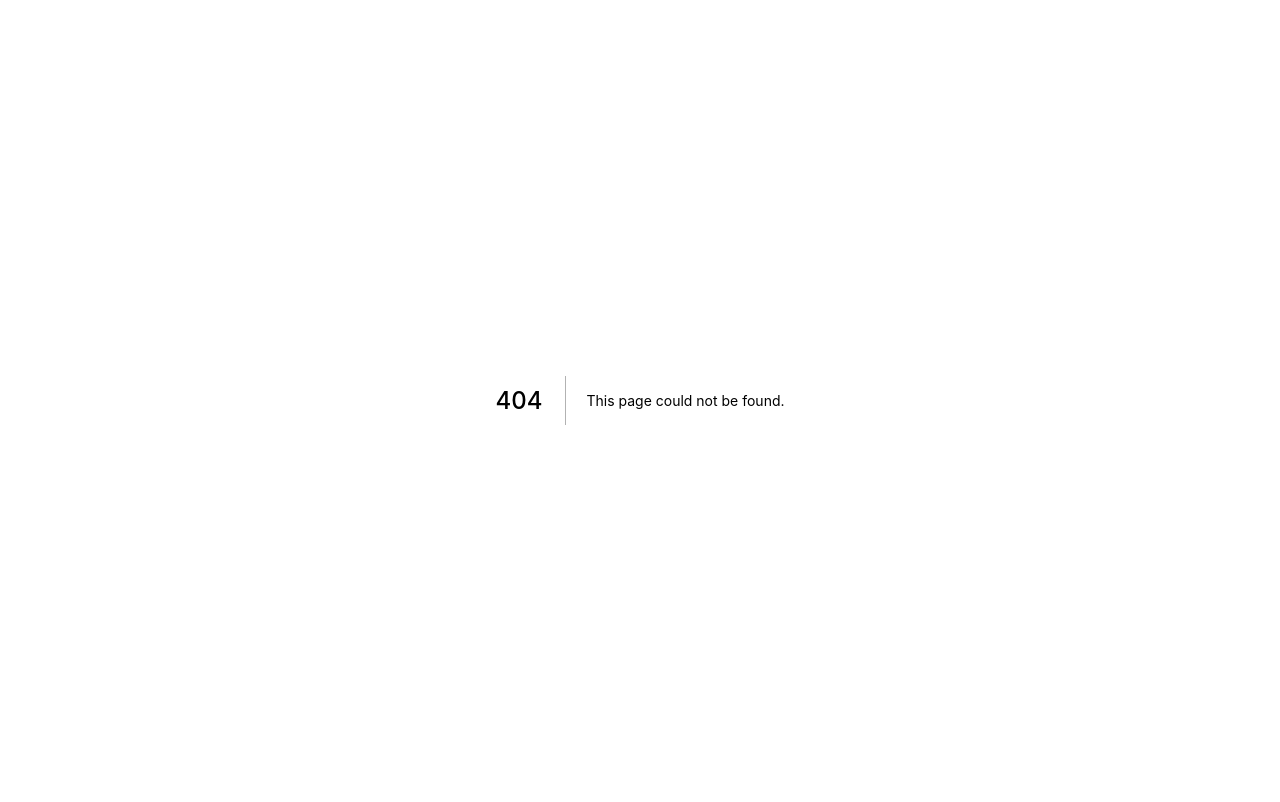
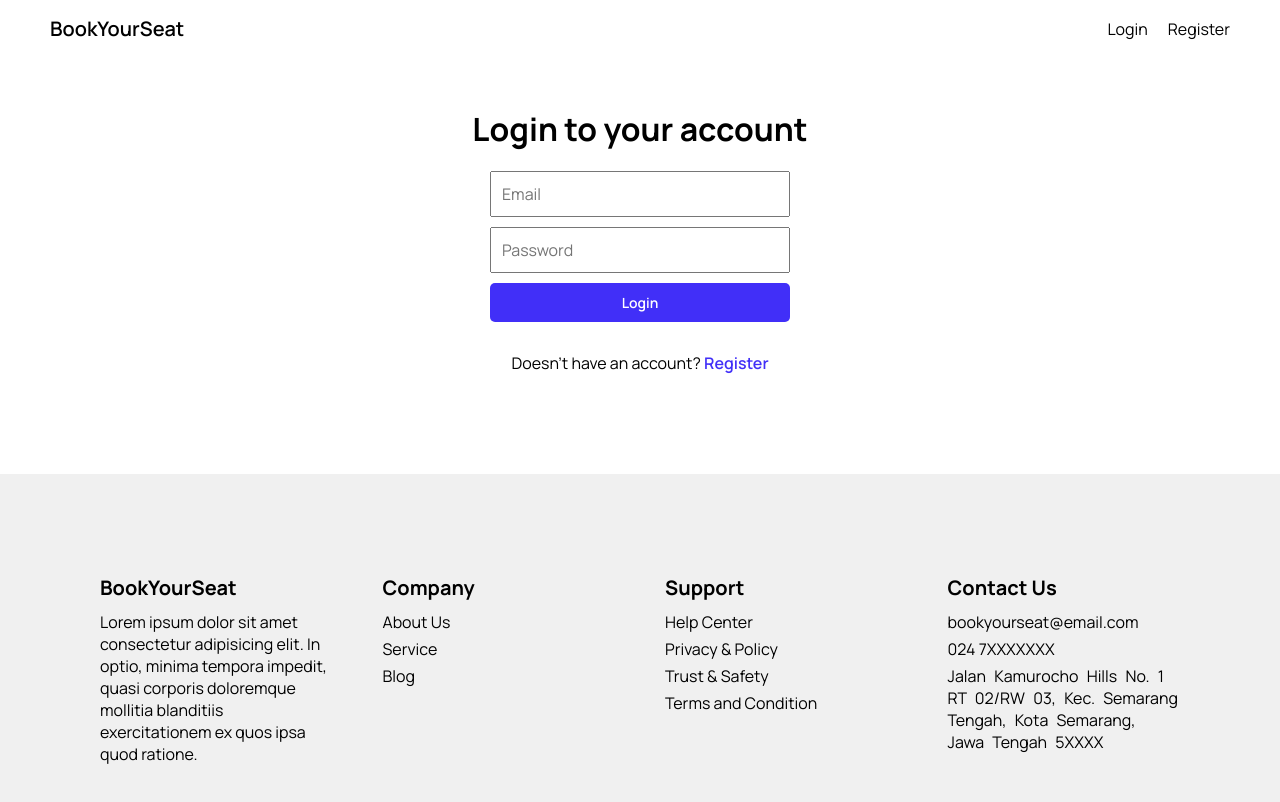
Before and after one commit to RaindyHardian/bus-ticketing-nextjs, a Next.js app: page /account/login in a window 1280 px wide. Before the commit this address had no page. Shown: the top 802 px of the page. Built offline with nearby package versions, Linux system fonts and the light colour scheme; no server answers.

Commit message:
add login page

```diff
--- a/components/home/header.module.css
+++ b/components/home/header.module.css
@@ -36,6 +36,7 @@
 
 .navLink:hover {
   color: #b9b3f8;
+  cursor: pointer;
 }
 
 /* HOME SEARCH TRIP */
--- a/components/layout/navbar.js
+++ b/components/layout/navbar.js
@@ -1,7 +1,11 @@
 import Link from "next/link";
 import styles from "./navbar.module.css";
 
+import { useSession, signOut } from "next-auth/client";
+
 export default function Navbar() {
+  const [session, loading] = useSession();
+
   return (
     <div className={styles.navbar}>
       <div>
@@ -9,6 +13,7 @@ export default function Navbar() {
           <a className={styles.logo}>BookYourSeat</a>
         </Link>
       </div>
+      {!session && !loading && (
         <ul className={styles.navList}>
           <li>
             <Link href="/account/login">
@@ -21,6 +26,16 @@ export default function Navbar() {
             </Link>
           </li>
         </ul>
+      )}
+      {session && !loading && (
+        <ul className={styles.navList}>
+          <li>
+            <a className={styles.navLink} onClick={() => signOut()}>
+              Logout
+            </a>
+          </li>
+        </ul>
+      )}
     </div>
   );
 }
--- a/components/layout/navbar.module.css
+++ b/components/layout/navbar.module.css
@@ -31,4 +31,5 @@
 
 .navLink:hover {
   color: #412ff8;
+  cursor: pointer;
 }
--- a/package.json
+++ b/package.json
@@ -11,6 +11,7 @@
     "luxon": "^1.26.0",
     "mysql2": "^2.2.5",
     "next": "10.2.0",
+    "next-auth": "^3.23.0",
     "react": "17.0.2",
     "react-dom": "17.0.2",
     "react-toastify": "^7.0.4",
--- a/pages/_app.js
+++ b/pages/_app.js
@@ -1,12 +1,15 @@
-import "../styles/globals.css";
+import { Provider } from "next-auth/client";
 import { ToastContainer } from "react-toastify";
 import "react-toastify/dist/ReactToastify.css";
+import "../styles/globals.css";
 
 function MyApp({ Component, pageProps }) {
   return (
     <>
-      <Component {...pageProps} />
-      <ToastContainer />
+      <Provider session={pageProps.session}>
+        <Component {...pageProps} />
+        <ToastContainer />
+      </Provider>
     </>
   );
 }
--- /dev/null
+++ b/pages/account/login.js
@@ -0,0 +1,125 @@
+import { useState } from "react";
+import Link from "next/link";
+import { useRouter } from "next/router";
+import { getSession, signIn } from "next-auth/client";
+import { toast } from "react-toastify";
+
+import Layout from "../../components/layout/layout";
+import styles from "../..//styles/login.module.css";
+
+export default function Login() {
+  const router = useRouter();
+  const [email, setEmail] = useState("");
+  const [password, setPassword] = useState("");
+
+  const [emailError, setEmailError] = useState(false);
+  const [passwordError, setPasswordError] = useState(false);
+
+  const [loadingLogin, setLoadingLogin] = useState(false);
+
+  async function loginHandler(e) {
+    e.preventDefault();
+    let isError = false;
+
+    if (email.trim() === "") {
+      isError = true;
+      setEmailError(true);
+    } else {
+      setEmailError(false);
+    }
+
+    if (password.trim() === "") {
+      isError = true;
+      setPasswordError(true);
+    } else {
+      setPasswordError(false);
+    }
+
+    if (!isError) {
+      setLoadingLogin(true);
+
+      const result = await signIn("credentials", {
+        redirect: false,
+        email: email,
+        password: password,
+      });
+
+      if (!result.error) {
+        // set some auth state
+        router.replace("/");
+        toast.success("Login succeeded");
+      }
+
+      toast.error(result.error);
+      setLoadingLogin(false);
+    }
+  }
+
+  return (
+    <Layout>
+      <div className={styles.container}>
+        <h1 className={styles.title}>Login to your account</h1>
+        <form className={styles.form} onSubmit={loginHandler}>
+          <div className={styles.formGroup}>
+            <input
+              className={styles.formText}
+              type="email"
+              name="email"
+              value={email}
+              placeholder="Email"
+              onChange={(e) => setEmail(e.target.value)}
+            />
+            {emailError && (
+              <div className={styles.formError}>Email is required</div>
+            )}
+          </div>
+          <div className={styles.formGroup}>
+            <input
+              className={styles.formText}
+              type="password"
+              name="password"
+              value={password}
+              placeholder="Password"
+              onChange={(e) => setPassword(e.target.value)}
+            />
+            {passwordError && (
+              <div className={styles.formError}>Password is required</div>
+            )}
+          </div>
+          {!loadingLogin ? (
+            <button className={styles.loginButton}>Login</button>
+          ) : (
+            <button className={styles.loginButtonLoading} disabled>
+              Login
+            </button>
+          )}
+        </form>
+        <div className={styles.information}>
+          <p>
+            Doesn't have an account?{" "}
+            <Link href="/account/register">
+              <a className={styles.link}>Register</a>
+            </Link>
+          </p>
+        </div>
+      </div>
+    </Layout>
+  );
+}
+
+export async function getServerSideProps(context) {
+  const session = await getSession({ req: context.req });
+
+  if (session) {
+    return {
+      redirect: {
+        destination: "/",
+        permanent: false,
+      },
+    };
+  }
+
+  return {
+    props: { session },
+  };
+}
--- a/pages/api/account/register.js
+++ b/pages/api/auth/register.js
@@ -41,5 +41,7 @@ export default async function handler(req, res) {
     }
   );
 
-  return res.status(201).json({ message: "Account registered successfully", insert });
+  return res
+    .status(201)
+    .json({ message: "Account registered successfully", insert });
 }
--- /dev/null
+++ b/styles/login.module.css
@@ -0,0 +1,74 @@
+.container {
+  padding: 50px 50px 0 50px;
+}
+
+.title {
+  text-align: center;
+  margin-bottom: 20px;
+}
+
+.form {
+  display: flex;
+  flex-direction: column;
+  align-items: center;
+  margin-bottom: 30px;
+}
+
+.formText {
+  font-family: "Manrope", sans-serif;
+  font-size: 16px;
+  padding: 10px;
+  margin-bottom: 10px;
+  width: 300px;
+}
+
+.formError {
+  font-size: 14px;
+  margin-top: -10px;
+  margin-bottom: 15px;
+  color: rgb(243, 40, 40);
+}
+
+.loginButton {
+  font-family: "Manrope", sans-serif;
+  font-size: 14px;
+  font-weight: 600;
+  background-color: #412ff8;
+  color: white;
+  border: 0;
+  border-radius: 5px;
+  padding: 10px;
+  width: 300px;
+}
+
+.loginButton:hover {
+  opacity: 0.9;
+  cursor: pointer;
+}
+
+.loginButtonLoading {
+  font-family: "Manrope", sans-serif;
+  font-size: 14px;
+  font-weight: 600;
+  background-color: #7a6ef8;
+  color: white;
+  border: 0;
+  border-radius: 5px;
+  padding: 10px;
+  width: 300px;
+  cursor: not-allowed;
+}
+
+.information {
+  text-align: center;
+}
+
+.link {
+  color: #412ff8;
+  font-weight: 600;
+  text-decoration: none;
+}
+
+.link:hover {
+  text-decoration: underline;
+}
```
Also changed, not shown: components/home/header.js (+13 -0 lines), pages/account/register.js (+20 -2 lines), pages/api/auth/[...nextauth].js (added, +46 -0 lines), 1 other file (tests, documents, lock files or other folders). Lines whose indentation alone changed are shown as unchanged.
